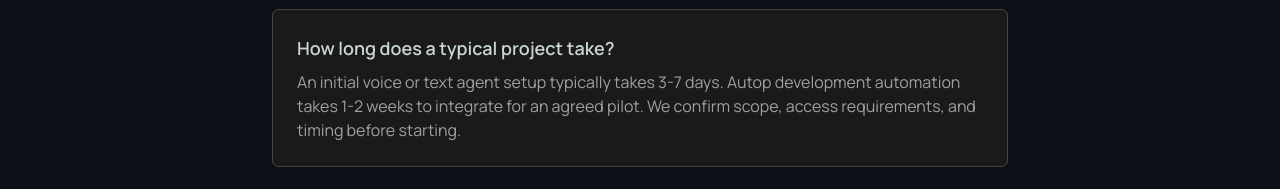
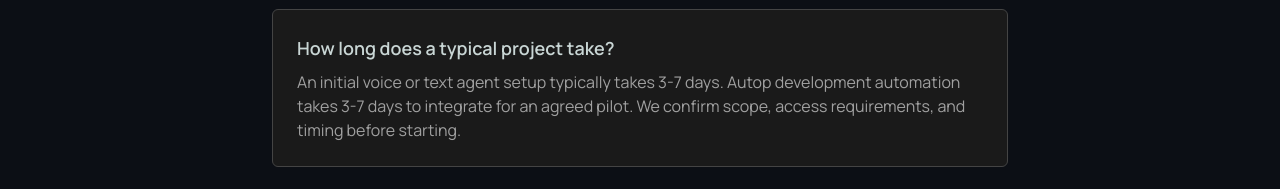
Before and after one commit to apovalov/vorklab, a Next.js app: page /faq in a window 1280 px wide. Shown: the part 381-570 px from the top of the page. Built offline with nearby package versions, Linux system fonts and the light colour scheme.

Commit message:
Set development automation integration timeline to 3-7 days

```diff
--- a/app/faq/page.tsx
+++ b/app/faq/page.tsx
@@ -3,7 +3,7 @@ import { Footer } from "@/components/landing/Footer";
 
 const faqs = [
   { q: "What kind of AI solutions do you build?", a: "We build voice and text AI agents for customer questions, enquiries, and booking. We also integrate Autop to automate development tasks, code reviews, and pull requests in GitHub." },
-  { q: "How long does a typical project take?", a: "An initial voice or text agent setup typically takes 3-7 days. Autop development automation takes 1-2 weeks to integrate for an agreed pilot. We confirm scope, access requirements, and timing before starting." },
+  { q: "How long does a typical project take?", a: "An initial voice or text agent setup typically takes 3-7 days. Autop development automation takes 3-7 days to integrate for an agreed pilot. We confirm scope, access requirements, and timing before starting." },
   { q: "What is included in development automation?", a: "We integrate Autop with one agreed GitHub repository, set up its runner on your infrastructure, configure coding and review steps, and test the flow on real tasks. You choose where human approval is required. We provide documentation and team handover. Required accounts and subscriptions are agreed before setup." },
   { q: "Do I need technical knowledge to work with you?", a: "No. We handle all the technical work and explain everything in plain language. You focus on your business, we handle the AI." },
   { q: "What tools and platforms do you use?", a: "We work with whatever fits your stack - n8n, Make, custom APIs, CRMs, Telegram, WhatsApp, Slack, and more. We build around your existing tools." },
--- a/components/landing/AutomateBlock.tsx
+++ b/components/landing/AutomateBlock.tsx
@@ -62,7 +62,7 @@ const processes: readonly Process[] = [
     description:
       "Connect Autop to GitHub so AI agents can implement tasks and review changes. We configure the runner, workflow, and human approval points.",
     proofKind: "neutral",
-    proofText: "Integration in 1-2 weeks · from $800",
+    proofText: "Integration in 3-7 days · from $800",
   },
   {
     icon: BarChart3,
--- a/components/landing/Solutions.tsx
+++ b/components/landing/Solutions.tsx
@@ -50,7 +50,7 @@ const tiers = [
     priceLabel: "From",
     originalPrice: undefined,
     priceNote: "Integration + subscriptions and hosting separately",
-    duration: "1-2 weeks to integrate",
+    duration: "3-7 days to integrate",
     bullets: [
       "Autop runner setup and GitHub integration",
       "Configure coding, review, and merge approval rules",
```
